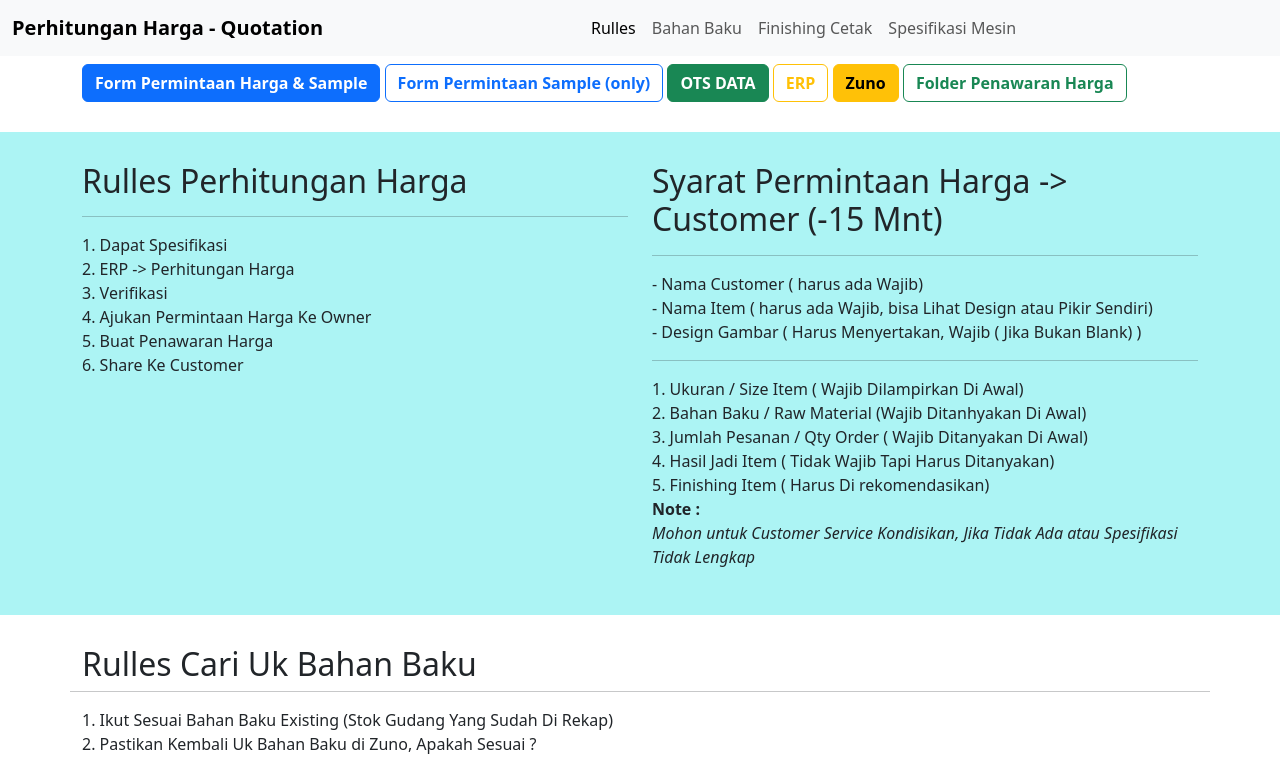
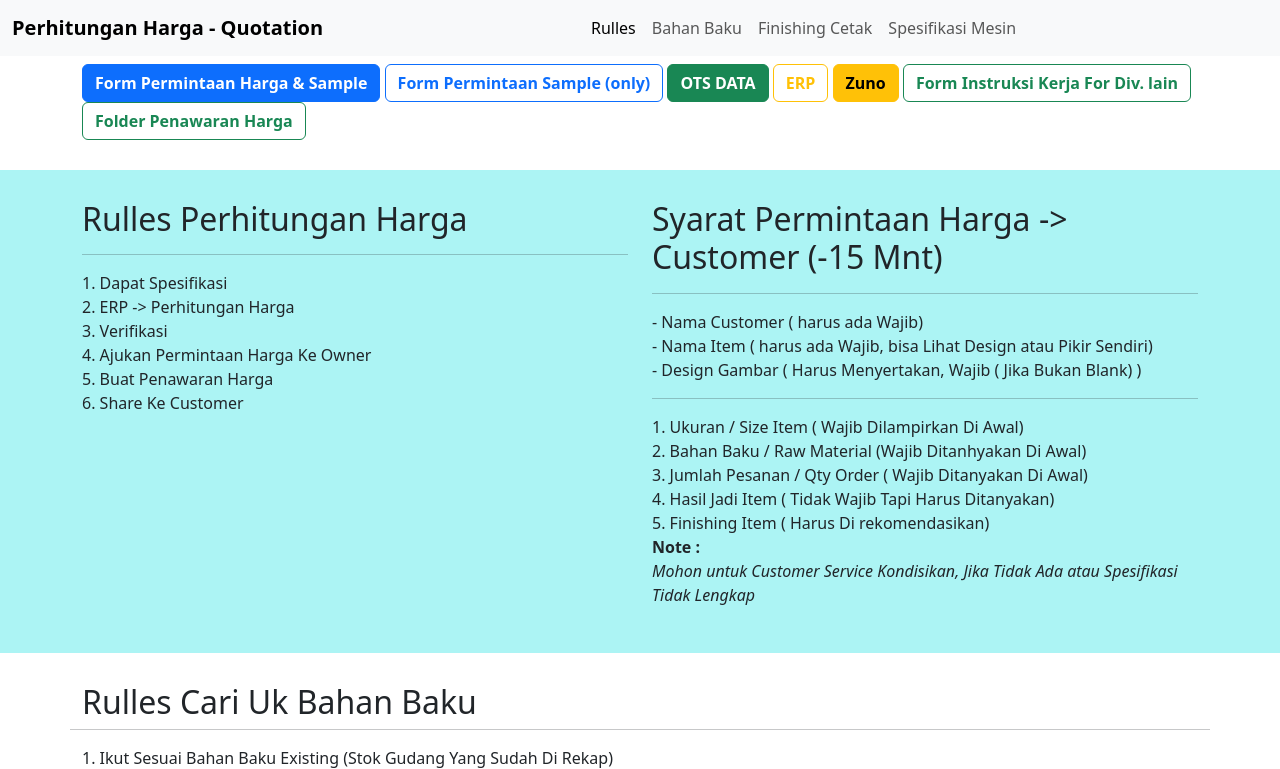
Before and after one commit to Hii-Label/msxppa, a plain HTML site: page Knowledge-Q.html in a window 1280 px wide. Shown: the top 769 px of the page. Drawn offline with nearby package versions, Linux system fonts and the light colour scheme.

Commit message:
Add files via upload

```diff
--- a/Knowledge-Q.html
+++ b/Knowledge-Q.html
@@ -103,6 +103,12 @@
             class="btn btn-warning btn-custom fw-bold"
           >
             <i class="fas fa-table"></i> Zuno
+          </a>
+          <a
+            href="https://docs.google.com/forms/d/e/1FAIpQLSe9q4BlSQsSePBcM5-ecEMMntlTwE0CGUjwjstwEkzpHdOopA/viewform?usp=header"
+            class="btn btn-outline-success btn-custom fw-bold"
+          >
+            <i class="fas fa-table"></i> Form Instruksi Kerja For Div. lain
           </a>
           <a
             href="\\192.168.1.250\Data Sales\ADM Sales\03. PENAWARAN HARGA CUSTOMER (ALL)/"
```
